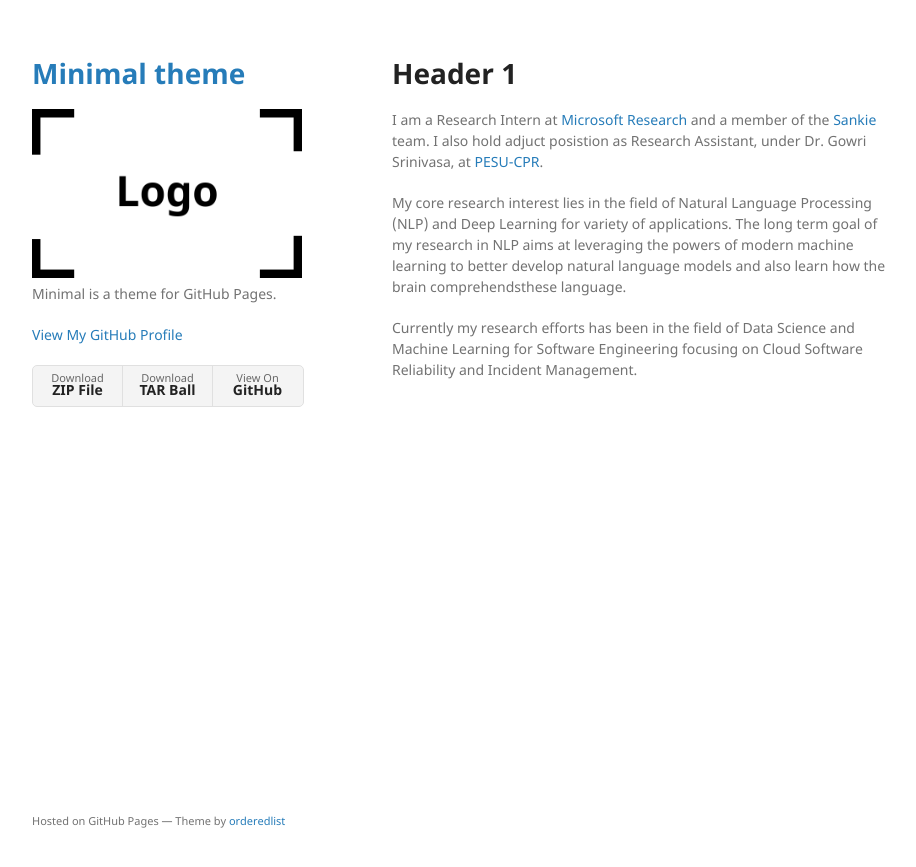
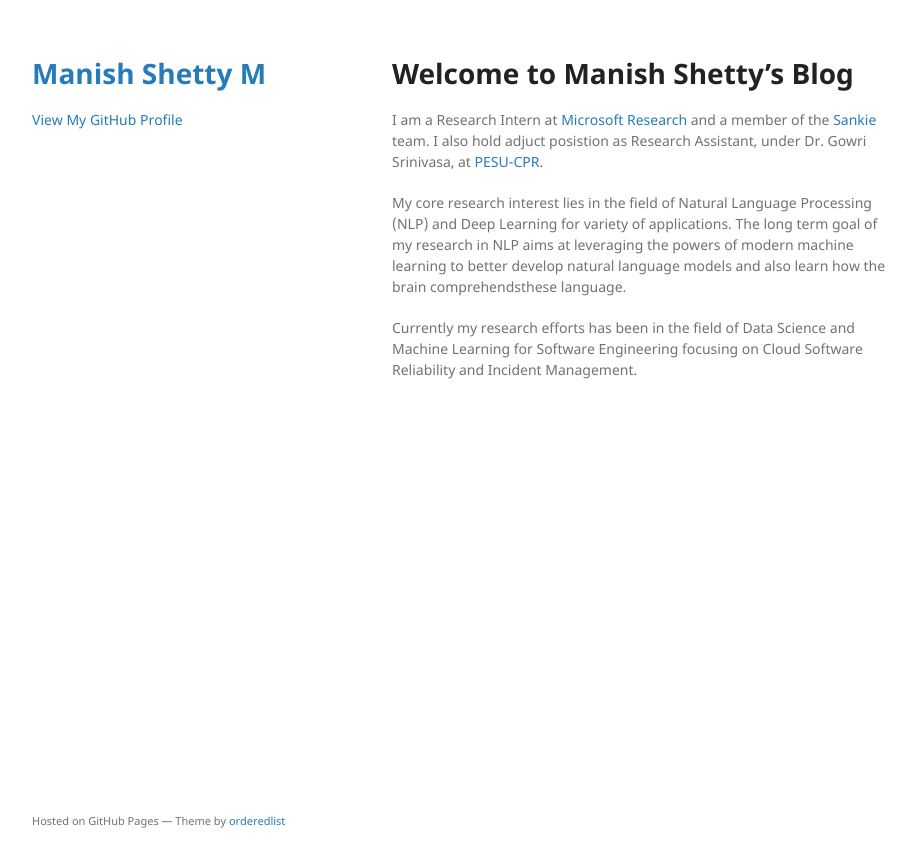
Before and after one commit to manishshettym/manishshettym.github.io, a Jekyll site: the page built from index.md, in a window 1280 px wide. Shown: the top 867 px of the page, without its empty margins (178-1094 px from the left). Built offline with Jekyll 4.4.1, drawn with Linux system fonts in a browser that asks for light colours; the repository's description, which GitHub fills in, is left out; our own code applies the rules of GitHub Pages for plain Markdown files.

Commit message:
Title change

```diff
--- a/_config.yml
+++ b/_config.yml
@@ -1,6 +1,4 @@
-title: Minimal theme
-logo: /assets/img/logo.png
-description: Minimal is a theme for GitHub Pages.
-show_downloads: true
-google_analytics:
+title: Manish Shetty M
+# logo: /assets/img/logo.png
+# description:
 theme: jekyll-theme-minimal
--- a/index.md
+++ b/index.md
@@ -2,7 +2,7 @@
 layout: default
 ---
 
-# Header 1
+# Welcome to Manish Shetty's Blog
 
 I am a Research Intern at [Microsoft Research](https://www.microsoft.com/en-us/research/) and a member of the [Sankie](https://www.microsoft.com/en-us/research/project/sankie/) team. I also hold adjuct posistion as Research Assistant, under Dr. Gowri Srinivasa, at [PESU-CPR](https://research.pes.edu/center-for-pattern-recognition/]).
 
```
